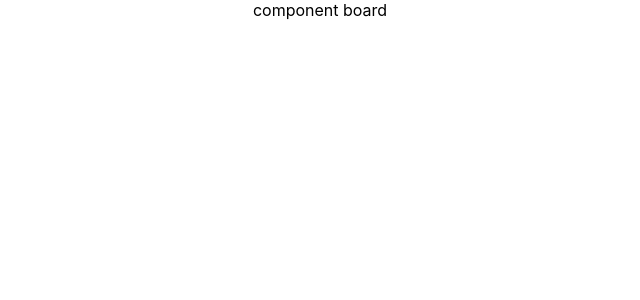
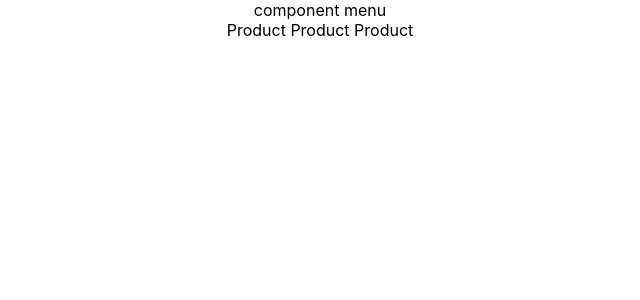
Before and after one commit to cbandara/my-inventory-app, a React (Create React App) app: page / in a window 1280 px wide. Shown: the top 300 px of the page, without its empty margins (320-960 px from the left). Built offline with nearby package versions, Linux system fonts and the light colour scheme.

Commit message:
created component layout

```diff
--- a/src/App.js
+++ b/src/App.js
@@ -1,5 +1,5 @@
 import React from "react";
-import Board from "./Board.js";
+import Board from "./components/Board.js";
 import "./App.css";
 
 function App() {
--- a/src/Board.js
+++ /dev/null
@@ -1,10 +0,0 @@
-import React from "react";
-import "./Board.css";
-
-class Board extends React.Component {
-  render() {
-    return <div className="Board">component board</div>;
-  }
-}
-
-export default Board;
--- /dev/null
+++ b/src/components/Board.js
@@ -0,0 +1,17 @@
+import React from "react";
+import Menu from "./Menu.js";
+import ProductList from "./ProductList.js";
+import "./Board.css";
+
+class Board extends React.Component {
+  render() {
+    return (
+      <div className="Board">
+        <Menu></Menu>
+        <ProductList></ProductList>
+      </div>
+    );
+  }
+}
+
+export default Board;
--- /dev/null
+++ b/src/components/Menu.js
@@ -0,0 +1,10 @@
+import React from "react";
+import "./Menu.css";
+
+class Menu extends React.Component {
+  render() {
+    return <div className="Menu">component menu</div>;
+  }
+}
+
+export default Menu;
--- /dev/null
+++ b/src/components/ProductList.js
@@ -0,0 +1,10 @@
+import React from "react";
+import "./Board.css";
+
+class ProductList extends React.Component {
+  render() {
+    return <div className="ProductList">Product Product Product</div>;
+  }
+}
+
+export default ProductList;
```
Also changed, not shown: src/Product.js (added), src/ProductList.css (added), src/components/Board.css (added), src/components/Menu.css (added), src/components/Product.css (added), src/components/Product.js (added), src/store.js (added).
